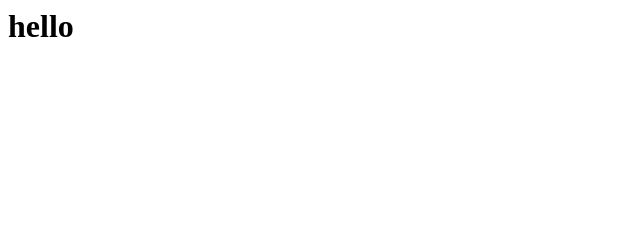
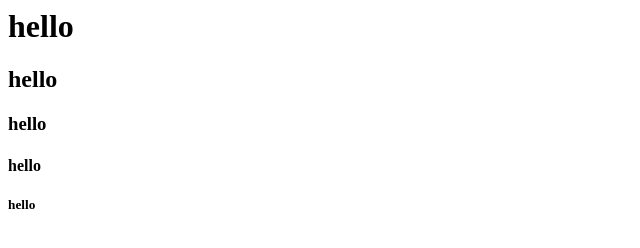
Before and after one commit to shivam2018mca/html, a plain HTML site: page index.html in a window 1280 px wide. Shown: the whole page, without its empty margins (0-640 px from the left). Drawn offline with Linux system fonts and the light colour scheme.

Commit message:
Update index.html

```diff
--- a/index.html
+++ b/index.html
@@ -4,6 +4,10 @@
   </head>
   <body>
     <h1> hello</h1>
+        <h2> hello</h2>
+        <h3> hello</h3>
+        <h4> hello</h4>
+        <h5> hello</h5>
   </body>
 
 
```
